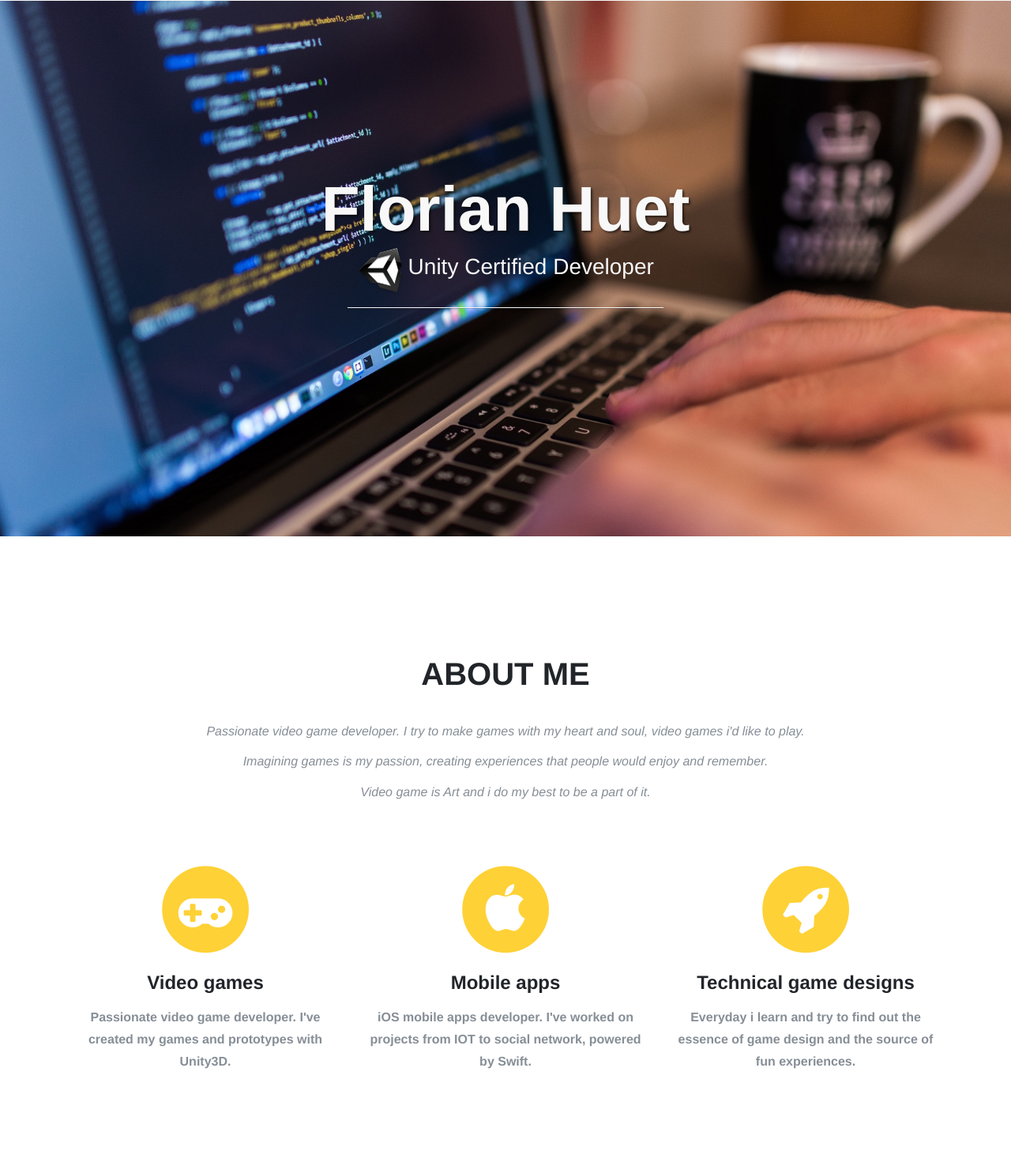
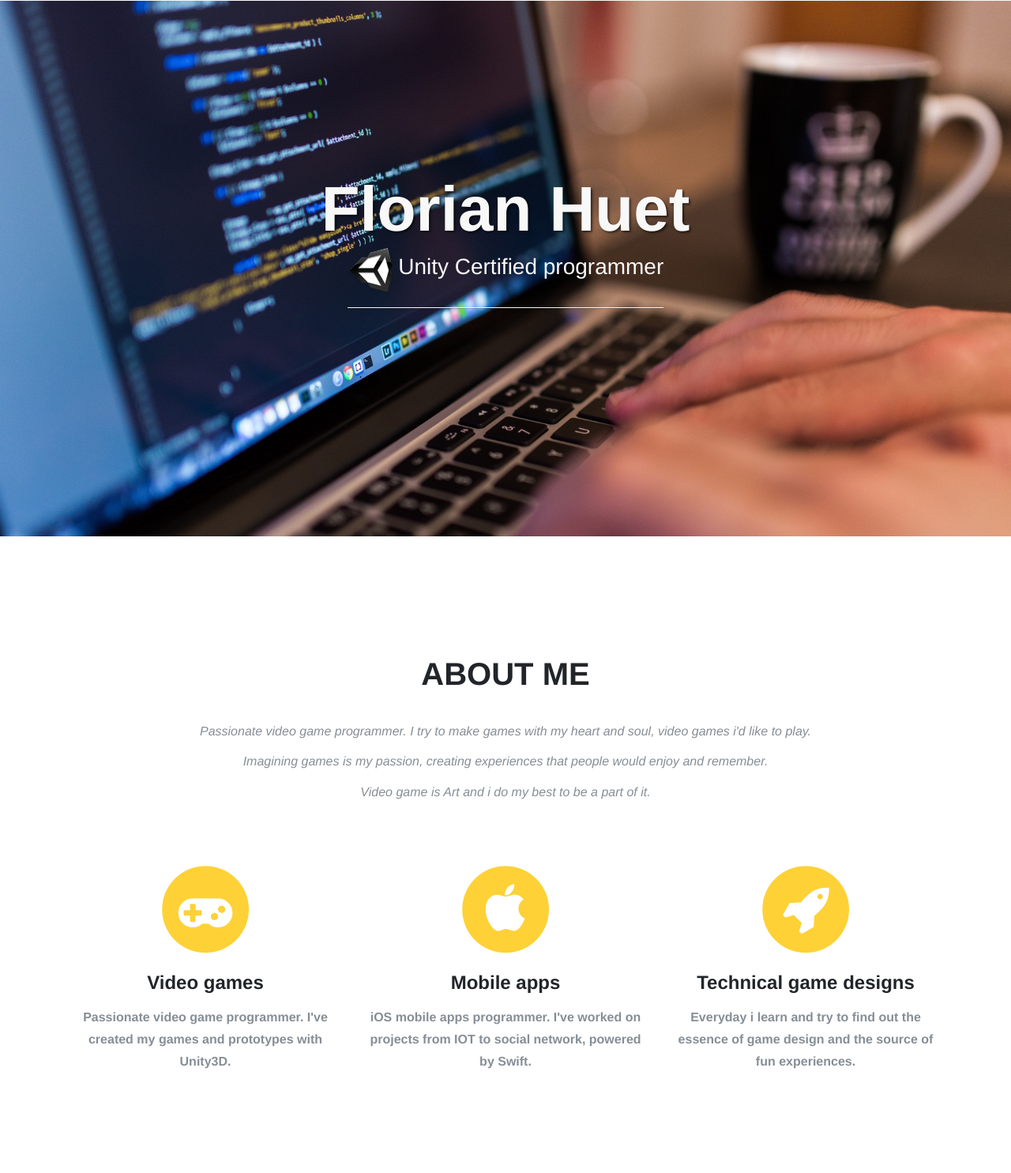
Before and after one commit to Florianhuet/florianhuet.github.io, a plain HTML site: page index.html in a window 1280 px wide. Shown: the part 55-1540 px from the top of the page at 79% size. Drawn offline with Linux system fonts and the light colour scheme.

Commit message:
osef wip final ok

```diff
--- a/index.html
+++ b/index.html
@@ -56,9 +56,9 @@
 
       <div class="intro-message">
         <h1>Florian Huet</h1>
-        <!-- <h3>Game Developer - iOS Developer - Game Designer<br>Beginner pixel art artist</h3> -->
+        <!-- <h3>Game programmer - iOS programmer - Game Designer<br>Beginner pixel art artist</h3> -->
         <img class="img-fluid" src="img/Logo_Unity.png" width="60" height="60" alt="">
-        <span class="h3">Unity Certified Developer</span>
+        <span class="h3">Unity Certified programmer</span>
         <hr class="intro-divider">
 
       </div>
@@ -72,7 +72,7 @@
         <div class="col-lg-12 text-center">
           <h2 class="section-heading text-uppercase">About me</h2>
           <br>
-          <h3 class="section-subheading text-muted">Passionate video game developer. I try to make games with my heart and soul, video games i'd like to play.
+          <h3 class="section-subheading text-muted">Passionate video game programmer. I try to make games with my heart and soul, video games i'd like to play.
             <br>
             <br> Imagining games is my passion, creating experiences that people would enjoy and remember.
             <br>
@@ -88,7 +88,7 @@
             <i class="fa fa-gamepad fa-stack-1x fa-inverse"></i>
           </span>
           <h4 class="service-heading">Video games</h4>
-          <p class="text-muted">Passionate video game developer. I've created my games and prototypes with Unity3D.</p>
+          <p class="text-muted">Passionate video game programmer. I've created my games and prototypes with Unity3D.</p>
         </div>
         <div class="col-md-4">
           <span class="fa-stack fa-4x">
@@ -96,7 +96,7 @@
             <i class="fa fa-apple fa-stack-1x fa-inverse"></i>
           </span>
           <h4 class="service-heading">Mobile apps</h4>
-          <p class="text-muted">iOS mobile apps developer. I've worked on projects from IOT to social network, powered by Swift.</p>
+          <p class="text-muted">iOS mobile apps programmer. I've worked on projects from IOT to social network, powered by Swift.</p>
         </div>
         <div class="col-md-4">
           <span class="fa-stack fa-4x">
@@ -131,7 +131,7 @@
               <div class="timeline-panel">
                 <div class="timeline-heading">
                   <h4>2017-2018</h4>
-                  <h4 class="subheading">iOS Developer</h4>
+                  <h4 class="subheading">iOS programmer</h4>
                 </div>
                 <div class="timeline-body">
                   <p class="text-muted">
@@ -165,7 +165,7 @@
                 <div class="timeline-panel">
                   <div class="timeline-heading">
                     <h4>2016-2017</h4>
-                    <h4 class="subheading">iOS Developer</h4>
+                    <h4 class="subheading">iOS programmer</h4>
                   </div>
                   <div class="timeline-body">
                     <p class="text-muted">
@@ -201,7 +201,7 @@
                 <div class="timeline-panel">
                   <div class="timeline-heading">
                     <h4>2015</h4>
-                    <h4 class="subheading">Unity developer</h4>
+                    <h4 class="subheading">Unity programmer</h4>
                   </div>
                   <div class="timeline-body">
                     <p class="text-muted">
```
Also changed, not shown: about.html (+3 -3 lines), html-components/header.html (+1 -1 lines), 1 other file.
